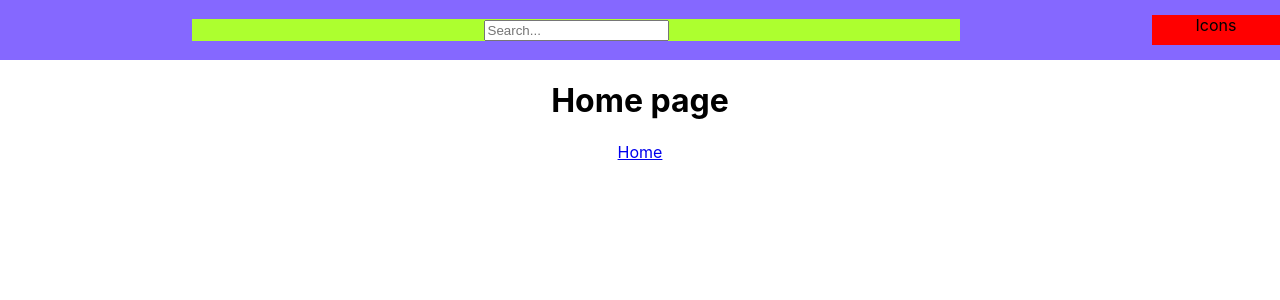
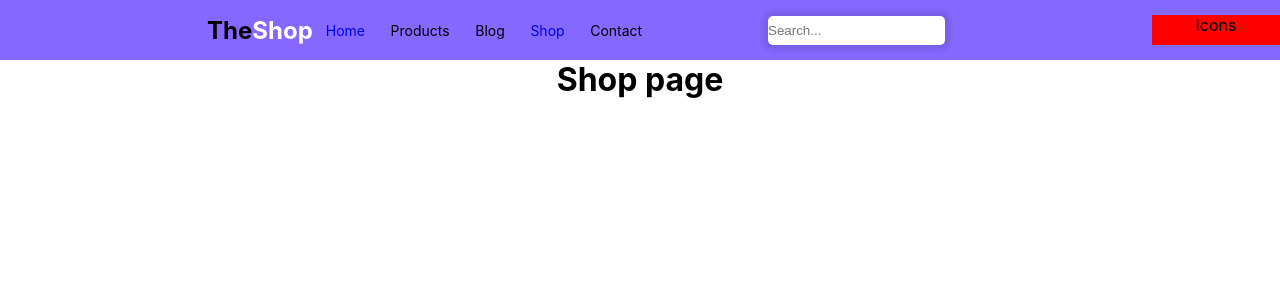
Before and after one commit to sevalyy/webshop-frontend, a React (Create React App) app: page /shop in a window 1280 px wide. Shown: the top 300 px of the page. Built offline with nearby package versions, Linux system fonts and the light colour scheme.

Commit message:
Added some styles and links to NavBar

```diff
--- a/src/components/NavBar/index.jsx
+++ b/src/components/NavBar/index.jsx
@@ -7,7 +7,26 @@ const NavBar = () => {
   return (
     <div className="navbar-container">
       <div className="green-box">
-        <div className="links"></div>
+        <div className="links-logo">
+          <h1 className="logo">
+            The<span>Shop</span>
+          </h1>
+          <ul className="nav-links">
+            <li>
+              <Link to="/" className="links">
+                Home
+              </Link>
+            </li>
+            <li>Products</li>
+            <li>Blog</li>
+            <li>
+              <Link to="/shop" className="links">
+                Shop
+              </Link>
+            </li>
+            <li>Contact</li>
+          </ul>
+        </div>
         <input placeholder="Search..."></input>
       </div>
       <div className="red-box">Icons</div>
@@ -15,8 +34,4 @@ const NavBar = () => {
   );
 };
 
-{
-  /* <Link to="/"> go to homepage</Link> */
-}
-
 export default NavBar;
--- a/src/components/NavBar/style.css
+++ b/src/components/NavBar/style.css
@@ -1,3 +1,8 @@
+* {
+  margin: 0;
+  padding: 0;
+  box-sizing: border-box;
+}
 .navbar-container {
   /* full width */
   width: 100%;
@@ -10,13 +15,54 @@
 }
 
 .green-box {
-  background-color: greenyellow;
+  /* background-color: greenyellow; */
   margin-left: auto;
   margin-right: auto;
-  /* min-height: 30px; */
   min-width: 20vw;
   max-width: 60vw;
   flex-grow: 1;
+  display: flex;
+  justify-content: space-between;
+  padding: 15px;
+}
+
+.links-logo {
+  display: flex;
+  justify-content: space-between;
+  align-items: center;
+  min-width: 35vw;
+}
+
+.logo {
+  font-size: 24px;
+}
+
+.logo span {
+  color: white;
+}
+
+.nav-links {
+  list-style-type: none;
+  display: flex;
+  font-size: 14px;
+}
+
+.nav-links li {
+  padding: 0 1vw;
+}
+
+.links {
+  text-decoration: none;
+}
+
+.links:active {
+  /* color: white; */
+}
+
+input {
+  border-radius: 5px;
+  border-style: none;
+  box-shadow: 0 0 5px 5px rgba(0, 0, 0, 0.1);
 }
 
 .red-box {
--- a/src/pages/DetailsPage/index.jsx
+++ b/src/pages/DetailsPage/index.jsx
@@ -6,7 +6,6 @@ const DetailsPage = () => {
   return (
     <div>
       <h1>Details Page</h1>
-      <Link to="/"> go to homepage</Link>
     </div>
   );
 };
--- a/src/pages/Homepage/index.jsx
+++ b/src/pages/Homepage/index.jsx
@@ -6,7 +6,6 @@ const Homepage = () => {
   return (
     <div>
       <h1>Home page</h1>
-      <Link to="/details"> go to details page</Link>
     </div>
   );
 };
--- a/src/pages/Shop/index.js
+++ b/src/pages/Shop/index.js
@@ -5,8 +5,7 @@ import { Link, useParams } from 'react-router-dom';
 const Shop = () => {
   return (
     <div>
-      <h1>Home page</h1>
-      <Link to="/">Home</Link>
+      <h1>Shop page</h1>
     </div>
   );
 };
```
